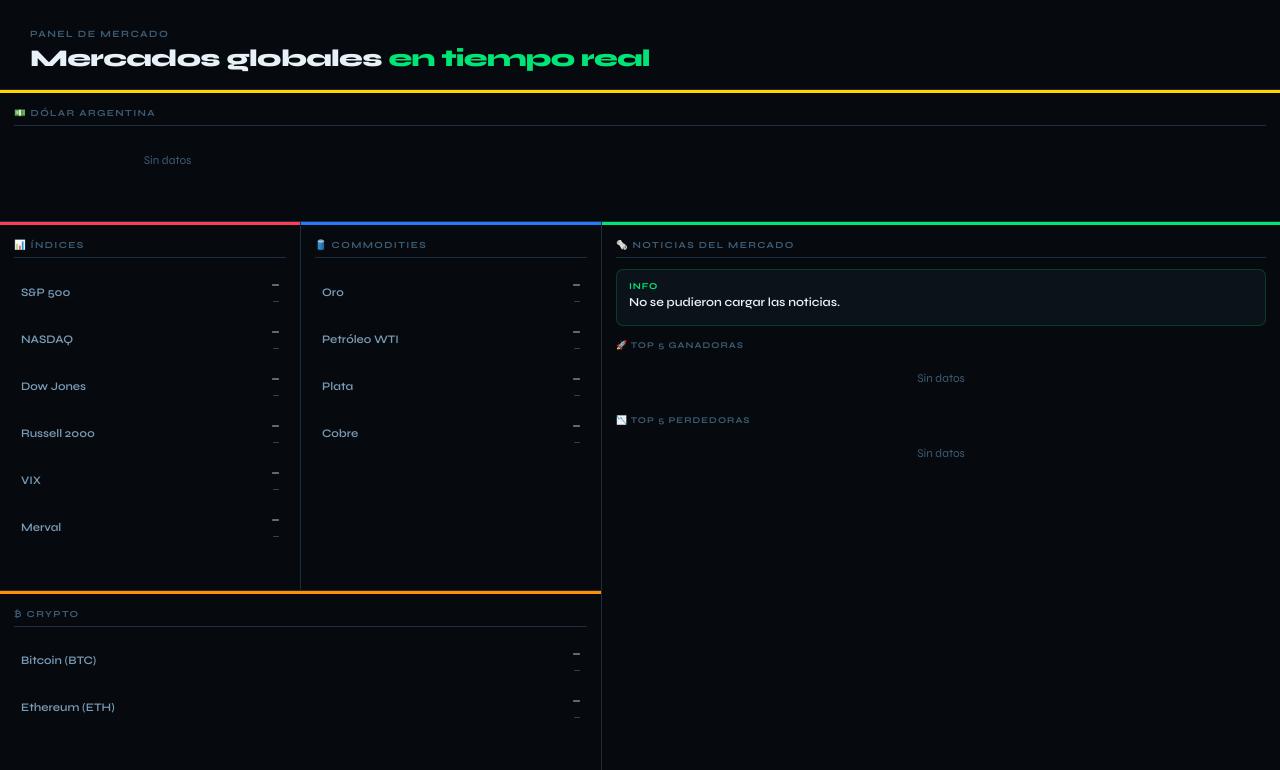
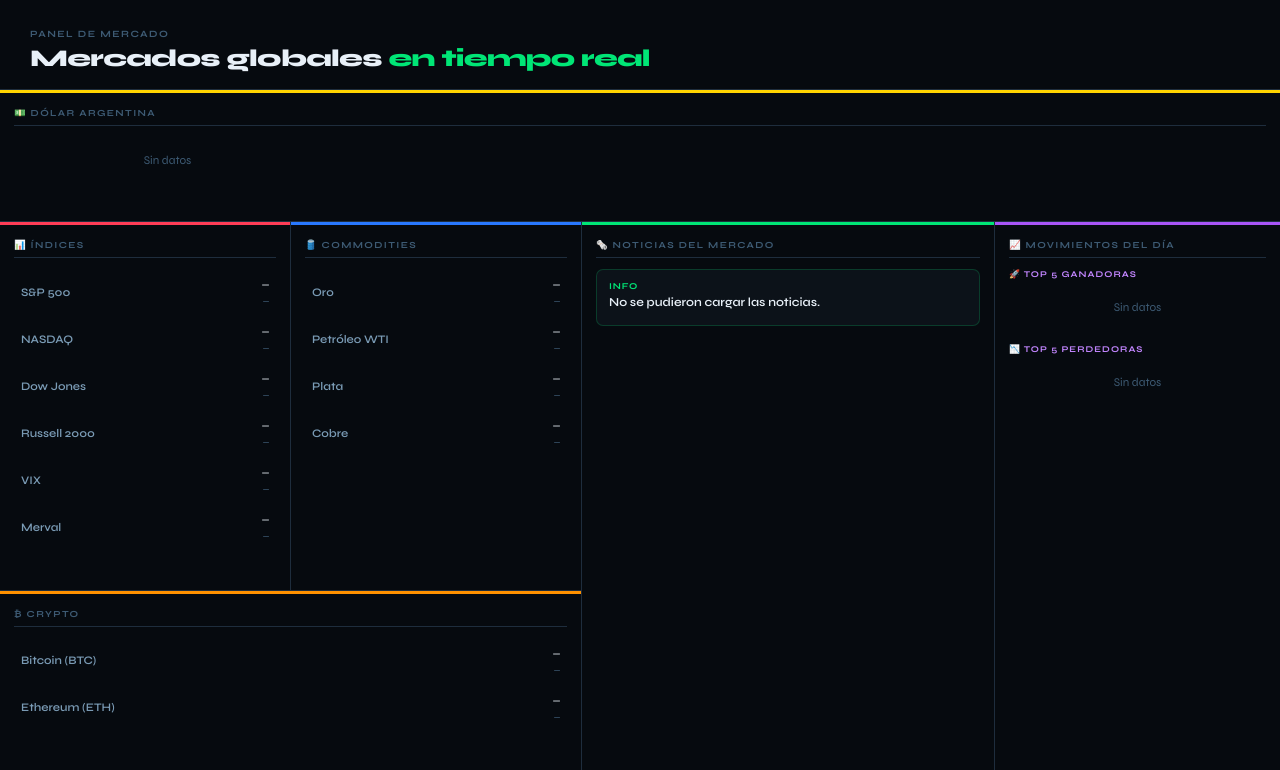
Before and after one commit to Ramita1987/scanner-cedears, a Flask app: template templates/index.html in a window 1280 px wide. Shown: the part 68-838 px from the top of the page. Run offline with Flask 3, Linux system fonts and the light colour scheme; the template is opened without the code that fills it, so the values that code supplies are empty.

Commit message:
Add files via upload

```diff
--- a/templates/index.html
+++ b/templates/index.html
@@ -41,11 +41,11 @@ nav{position:fixed;top:0;left:0;right:0;z-index:100;background:rgba(6,10,15,.96)
 .hero-title span{color:var(--green)}
 .inicio-grid{
   display:grid;
-  grid-template-columns:300px 300px 1fr;
+  grid-template-columns:290px 290px 1fr 285px;
   grid-template-areas:
-    "usd usd usd"
-    "idx com news"
-    "cry cry news";
+    "usd usd usd usd"
+    "idx com news top"
+    "cry cry news top";
   gap:1px;
   background:var(--border);
   min-height:calc(100vh - 120px)
@@ -57,6 +57,9 @@ nav{position:fixed;top:0;left:0;right:0;z-index:100;background:rgba(6,10,15,.96)
 .band-com{grid-area:com;border-top-color:#2979ff}
 .band-cry{grid-area:cry;border-top-color:#ff9100}
 .band-news{grid-area:news;border-top-color:#00e676}
+.band-top{grid-area:top;border-top-color:#a855f7}
+.band-top .mover-item{border-color:#a855f733}
+.band-top .mgroup-title{color:#c084fc}
 .usd-row{display:grid;grid-template-columns:repeat(4,minmax(150px,1fr));gap:8px}
 .usd-card{background:var(--bg2);border:1px solid #ffd40044;border-radius:7px;padding:8px 10px}
 .usd-name{font-size:.65rem;font-weight:700;color:#ffd400;letter-spacing:.08em;text-transform:uppercase}
@@ -239,7 +242,7 @@ tr:hover td{background:var(--bg3)}
       "usd usd"
       "idx com"
       "cry cry"
-      "news news";
+      "news top";
   }
   .usd-row{grid-template-columns:repeat(2,minmax(150px,1fr))}
 }
@@ -253,7 +256,8 @@ tr:hover td{background:var(--bg3)}
       "idx"
       "com"
       "cry"
-      "news";
+      "news"
+      "top";
   }
   .usd-row{grid-template-columns:1fr}
   .scan-layout{grid-template-columns:1fr}
@@ -330,7 +334,11 @@ tr:hover td{background:var(--bg3)}
     <div class="icol band band-news">
       <div class="col-title">🗞️ Noticias del mercado</div>
       <div id="news-list"><div class="placeholder">Cargando noticias...</div></div>
-      <div class="mgroup" style="margin-top:14px"><div class="mgroup-title">🚀 Top 5 Ganadoras</div><div id="gainers"><div class="placeholder">Cargando...</div></div></div>
+    </div>
+
+    <div class="icol band band-top">
+      <div class="col-title">📈 Movimientos del día</div>
+      <div class="mgroup"><div class="mgroup-title">🚀 Top 5 Ganadoras</div><div id="gainers"><div class="placeholder">Cargando...</div></div></div>
       <div class="mgroup"><div class="mgroup-title">📉 Top 5 Perdedoras</div><div id="losers"><div class="placeholder">Cargando...</div></div></div>
     </div>
   </div>
```
